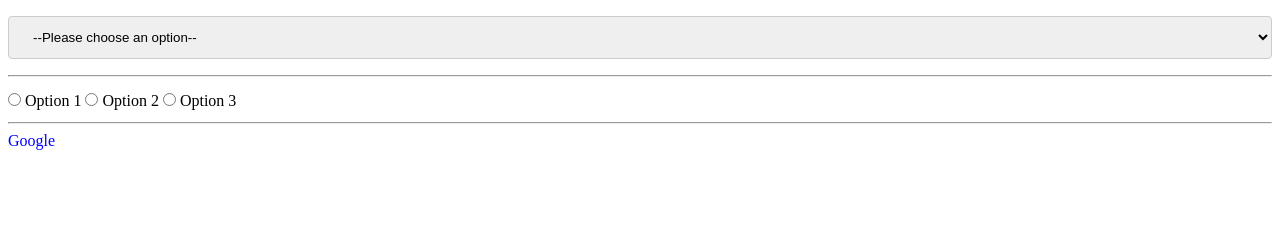
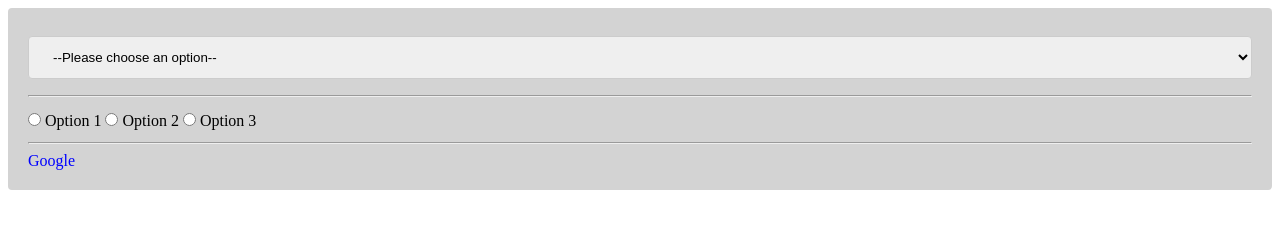
Before and after one commit to srinu2003/FSD-Lab, a plain HTML site: page index.html in a window 1280 px wide. Drawn offline with Linux system fonts and the light colour scheme.

Commit message:
chore: Update HTML code formatting and add a container for form elements

```diff
--- a/index.html
+++ b/index.html
@@ -32,10 +32,16 @@
             text-decoration: none;
             color: blue;
         }
+        .box {
+            background-color: lightgray;
+            padding: 20px;
+            border-radius: 4px;
+        }
     </style>
 </head>
 
 <body>
+    <div class="box">
         <select>
             <option value="">--Please choose an option--</option>
             <option value="option1">Option 1</option>
@@ -54,6 +60,7 @@
         <!-- Anchor tag -->
         <hr>
         <a href="https://www.google.com" target="_blank">Google</a>
+    </div>
 
 </body>
 
```
Lines whose indentation alone changed are shown as unchanged.
